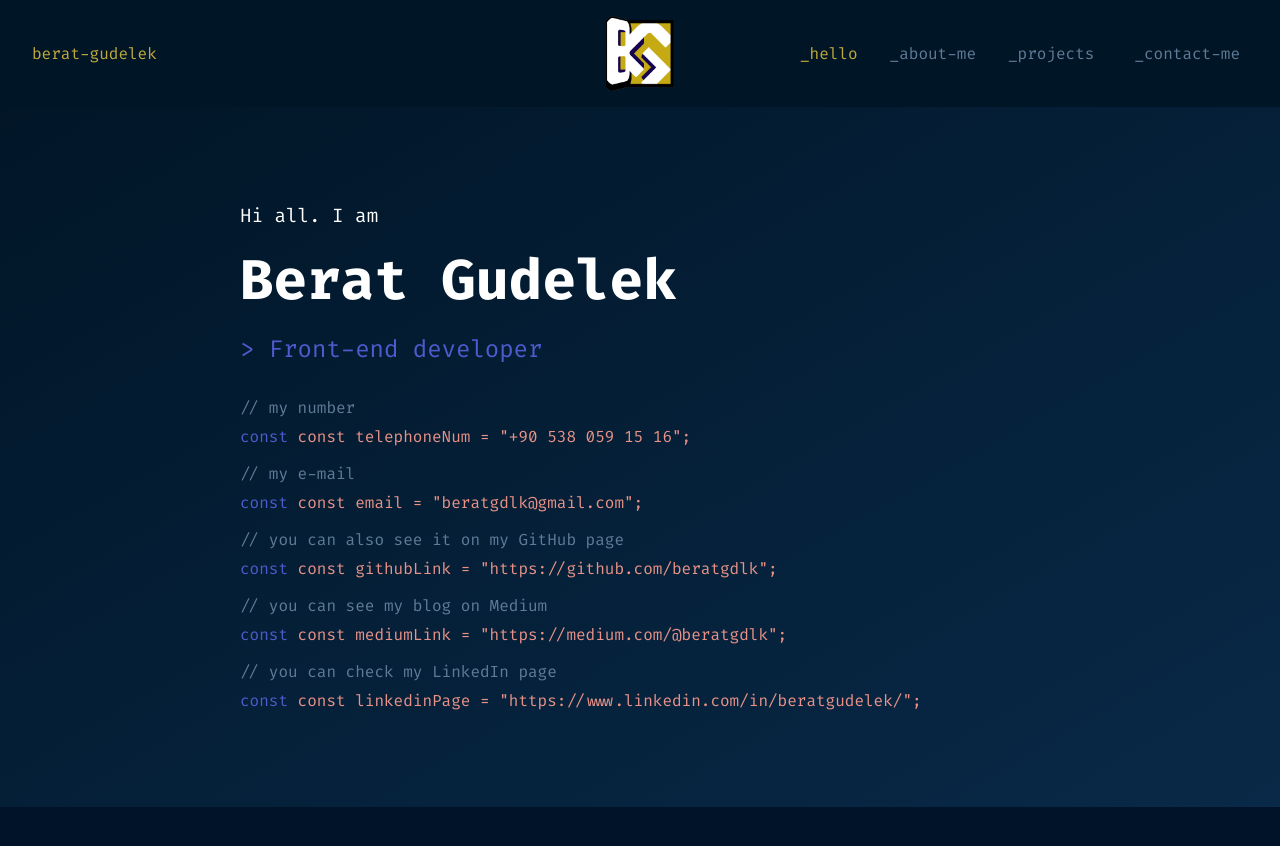
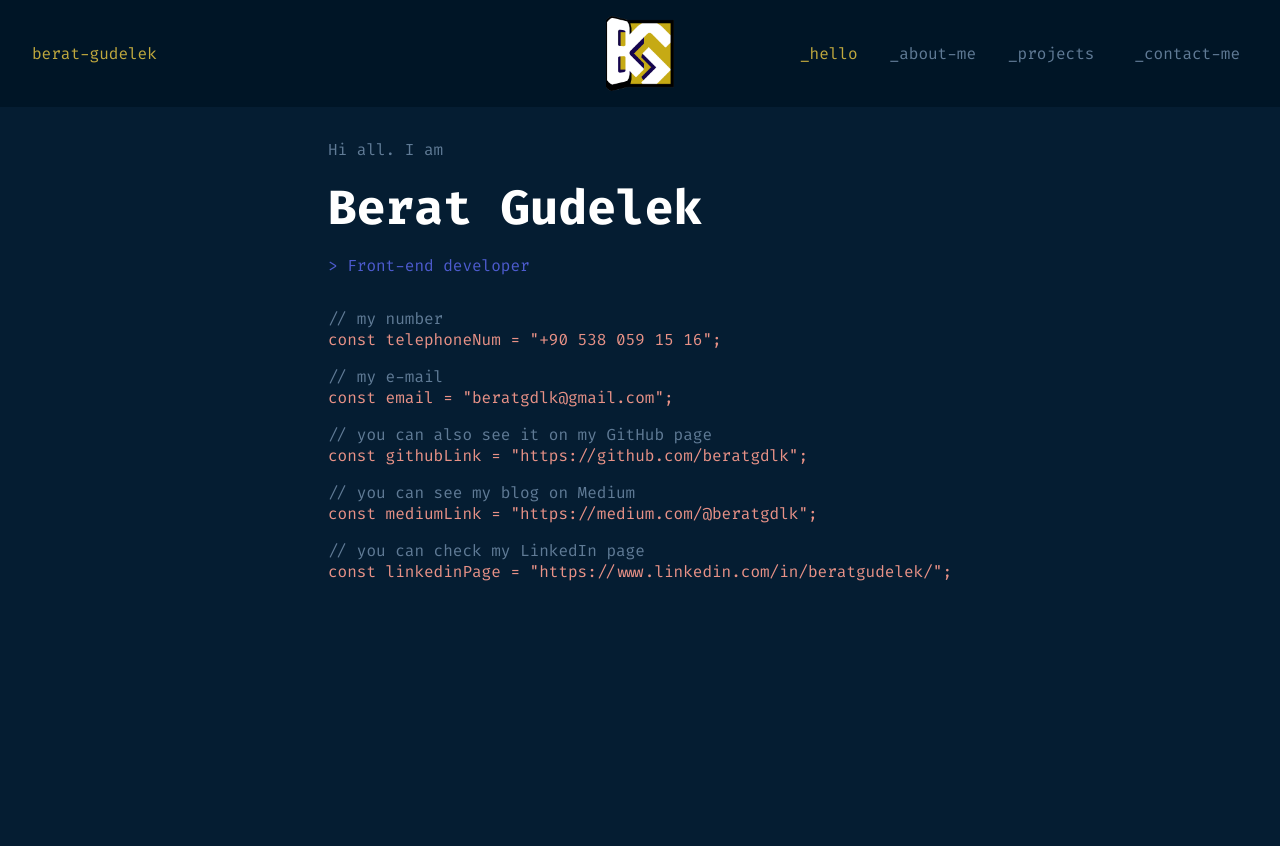
Before and after one commit to beratgdlk/bg-portfolio, a React (Vite) app: page / in a window 1280 px wide. Shown: the top 846 px of the page. Before the commit the page ends 807 px from the top, so only its background shows below. Built offline with nearby package versions, Linux system fonts and the light colour scheme.

Commit message:
Terminal.tsx up

```diff
--- a/src/components/Terminal/Terminal.scss
+++ b/src/components/Terminal/Terminal.scss
@@ -2,46 +2,58 @@
 @use '../../styles/mixins';
 
 .terminal {
-  flex: 1;
+  background-color: #051D32;
+  min-height: 100vh;
+  display: flex;
+  flex-direction: column;
+  color: #fff;
   padding: 2rem;
-  background: linear-gradient(150deg, rgba(1, 22, 39, 0.84) 0%, rgba(17, 63, 103, 0.5) 100%);
 
   &__content {
-    max-width: 800px;
-    margin: 4rem auto;
+    flex: 1;
+    max-width: 900px;
+    margin: 0 auto;
 
     .intro-text {
-      color: #fff;
-      font-size: 1.2rem;
-      margin-bottom: 1rem;
+      color: #607B96;
     }
 
     .name {
-      color: #fff;
-      font-size: 3.5rem;
-      font-family: 'Fira Code', monospace;
-      margin-bottom: 1rem;
+      font-size: 3rem;
+      margin: 1rem 0;
     }
 
     .title {
       color: #4D5BCE;
-      font-size: 1.5rem;
       margin-bottom: 2rem;
     }
 
     .contact-info {
       .comment {
         color: #607B96;
-        margin-bottom: 0.5rem;
       }
 
       .const {
         color: #E99287;
         margin-bottom: 1rem;
+      }
+    }
+  }
 
-        &::before {
-          content: "const ";
-          color: #4D5BCE;
+  &__footer {
+    display: flex;
+    justify-content: space-between;
+    align-items: center;
+    padding: 1rem 2rem;
+
+    .left-social, .right-social {
+      a {
+        color: #607B96;
+        font-size: 1.5rem;
+        transition: color 0.3s ease;
+
+        &:hover {
+          color: #fff;
         }
       }
     }
--- a/src/components/Terminal/Terminal.tsx
+++ b/src/components/Terminal/Terminal.tsx
@@ -39,6 +39,19 @@ const Terminal: React.FC = () => {
           <p className="const">const linkedinPage = "{profileData.contact.linkedinPage}";</p>
         </div>
       </div>
+
+      <div className="terminal__footer">
+        <div className="left-social">
+          <a href={profileData.contact.linkedinPage} target="_blank" rel="noreferrer">
+            <i className="fab fa-linkedin"></i>
+          </a>
+        </div>
+        <div className="right-social">
+          <a href={profileData.contact.githubLink} target="_blank" rel="noreferrer">
+            <i className="fab fa-github"></i>
+          </a>
+        </div>
+      </div>
     </div>
   );
 };
```
